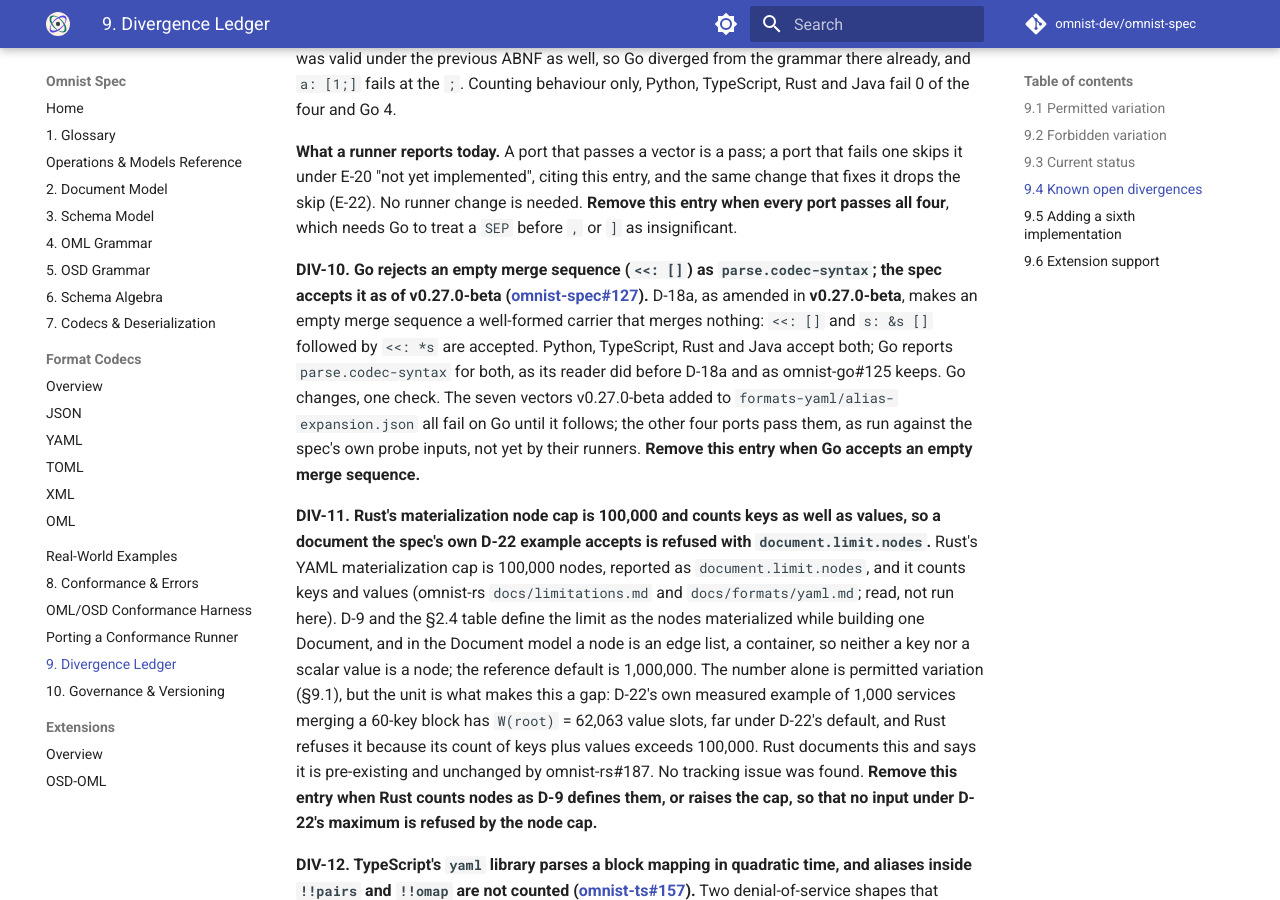
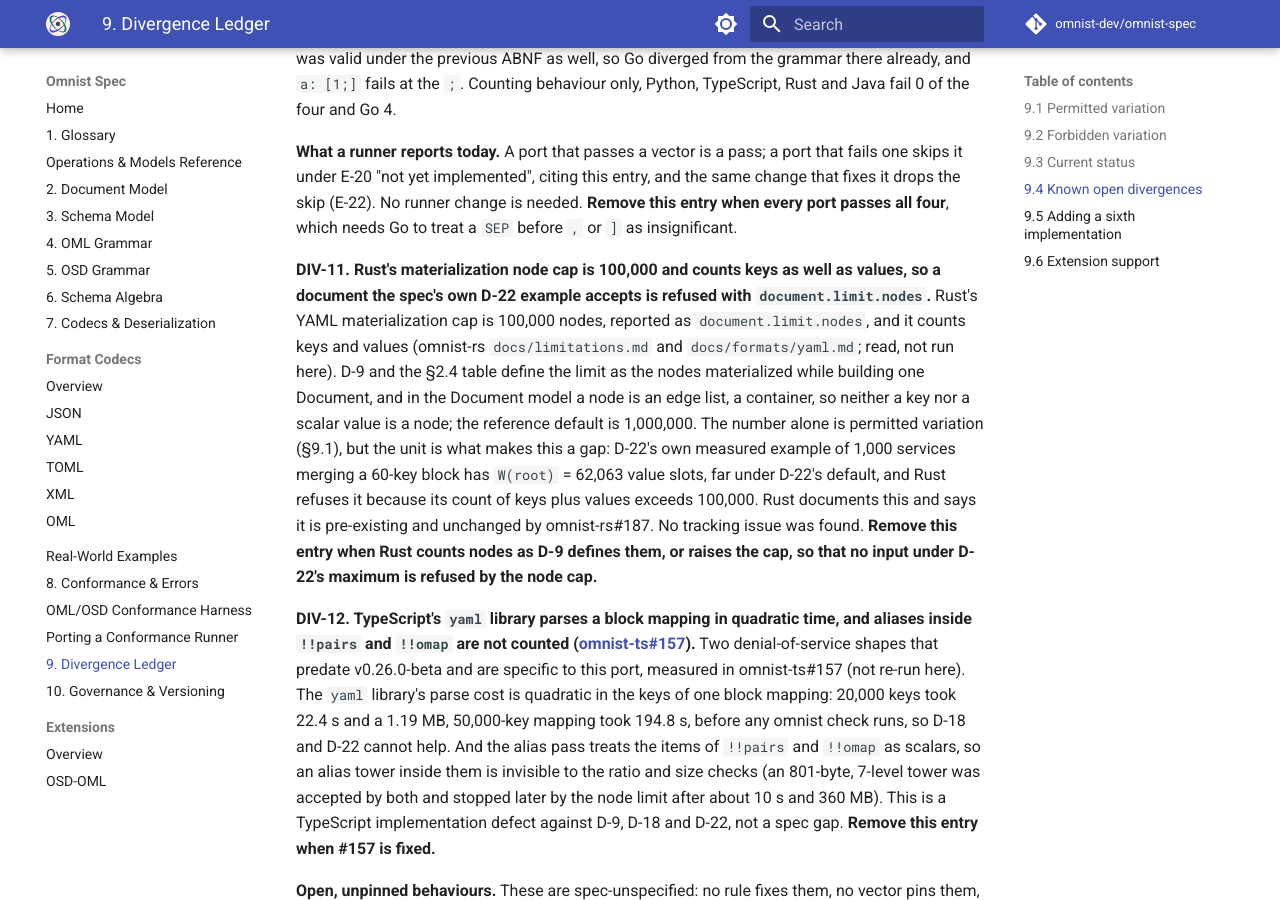
Before and after one commit to omnist-dev/omnist-spec, an MkDocs documentation site: the page built from docs/09-divergence-ledger.md, in a window 1280 px wide and 900 px high, scrolled down 9999 px. Built offline with MkDocs 1.6.1 and Material for MkDocs 9.7.7, drawn with Linux system fonts in a browser that asks for light colours; comment, search, counter and statistics services are not loaded; some of the changed text lies outside the part shown.

Commit message:
Ledger: Go v0.7.1-alpha; retire DIV-10 (#131)

```diff
--- a/docs/09-divergence-ledger.md
+++ b/docs/09-divergence-ledger.md
@@ -129,7 +129,7 @@
 **Versions.** The Version row is each port's latest **tag**. Python
 `v0.10.1` is on PyPI (`omnist-0.10.1` is served). Rust `v0.5.0-alpha` is
 tagged and its Publish run is in progress; crates.io's newest version is
-still `0.3.1-alpha`. Go `v0.7.0-alpha` is distributed by tag only (module
+still `0.3.1-alpha`. Go `v0.7.1-alpha` is distributed by tag only (module
 proxy; no registry). TypeScript `v0.6.0-alpha` is tagged but **not**
 published to npm: `@omnist-dev/omnist` (the name in `package.json`) has only
 `0.2.0-alpha` and `0.3.0-alpha` (the `latest` and `alpha` tag). Java
@@ -139,14 +139,15 @@
 `0.2.2-alpha` and `0.2.5-alpha`, with `0.2.5-alpha` as latest and release.
 
 The v0.26.0-beta adoptions of Go, Rust and TypeScript are merged on each
-default branch and tagged (`v0.7.0-alpha`, `v0.5.0-alpha`, `v0.6.0-alpha`).
+default branch and tagged (`v0.7.0-alpha`, `v0.5.0-alpha`, `v0.6.0-alpha`); Go's v0.27.0-beta
+adoption is `v0.7.1-alpha`.
 Java's adoption is in its `v0.3.0-alpha` tag. None of the v0.26.0-beta rule
 set is published to a registry yet; Python has not adopted it.
 No port implements the OSD-OML extension (§9.6).
 
 | | Python | TypeScript | Rust | Go | Java |
 |---|---|---|---|---|---|
-| Version | 0.10.1 | 0.6.0-alpha | 0.5.0-alpha | 0.7.0-alpha | 0.3.0-alpha |
+| Version | 0.10.1 | 0.6.0-alpha | 0.5.0-alpha | 0.7.1-alpha | 0.3.0-alpha |
 | Maturity | beta, reference | alpha | alpha | alpha | alpha |
 | Document model | complete | complete (`bigint` for `integer`) | complete (all 7 kinds natively distinguished) | complete (all 7 kinds natively distinguished) | complete (all 7 kinds natively distinguished) |
 | Resource caps (§2.4's three universal limits; D-18 and D-22 are enforced by TypeScript, Rust, Go and Java, not Python — DIV-3) | all three | all three | all three | all three | all three |
@@ -159,7 +160,7 @@
 | Codecs (JSON/YAML/TOML/XML) | all four, attribute/namespace/interleaving drops reported | all four, attribute/namespace/interleaving drops reported | all four, attribute/namespace/interleaving drops reported | all four, attribute/namespace/interleaving drops reported | all four, attribute/namespace/interleaving drops reported |
 | §8.3 error codes | yes | yes | yes | yes | yes |
 | D-14, invalid UTF-8 rejected with `parse.invalid-encoding` at `1:1` (§2.5) | yes, via the CLI | yes, via the CLI | yes, via `omnist-cli` | yes, at the front of all six readers | yes, on stdin |
-| Conformance (Track 2 JSON vectors, all compared as `(path, code)` sets; 331 at v0.26.0-beta) | 247 pass / 0 fail / 40 skip (measured at v0.22.0-beta, 287 vectors; not re-run) | 297 pass / 0 fail / 34 skip (measured at v0.26.0-beta (omnist-ts#156); the 34 are 28 OSD-OML and 6 `limits`) | 297 pass / 0 fail / 34 skip (measured at v0.26.0-beta (omnist-rs#187); the 34 are 28 OSD-OML and 6 `limits`) | 303 pass / 0 fail / 28 skip (measured at v0.26.0-beta (omnist-go#125); the 28 are all OSD-OML) | 303 pass / 0 fail / 28 skip (measured at v0.26.0-beta (omnist-j#118); the 28 are all OSD-OML) |
+| Conformance (Track 2 JSON vectors, all compared as `(path, code)` sets; 331 at v0.26.0-beta) | 247 pass / 0 fail / 40 skip (measured at v0.22.0-beta, 287 vectors; not re-run) | 297 pass / 0 fail / 34 skip (measured at v0.26.0-beta (omnist-ts#156); the 34 are 28 OSD-OML and 6 `limits`) | 297 pass / 0 fail / 34 skip (measured at v0.26.0-beta (omnist-rs#187); the 34 are 28 OSD-OML and 6 `limits`) | 310 pass / 0 fail / 28 skip of 338 (measured at v0.27.0-beta (omnist-go#126); the 28 are all OSD-OML) | 303 pass / 0 fail / 28 skip (measured at v0.26.0-beta (omnist-j#118); the 28 are all OSD-OML) |
 | Conformance (fixtures) | 19/19 (not re-run) | 19/19 (at v0.26.0-beta) | 19/19 (at v0.26.0-beta) | 19/19 (at v0.26.0-beta) | 29/0/0 at v0.26.0-beta (Java's Track 1 headline: the 10 `_referee-self-test/*` fixtures are folded into it, [omnist-j#110](https://github.com/omnist-dev/omnist-j/issues/110)) |
 | Fuzz testing | yes | yes | yes | yes | yes |
 | Test coverage | 100% lines, gated (`coverage report --fail-under=100`) | 100% lines, branches, functions and statements, gated (vitest thresholds) | 100% lines, gated (`cargo llvm-cov --fail-under-lines 100`); region coverage is not gated | 100% per function, gated; excludes `main`, `cmdMaterialize` and the `tools/` harness and doc-example checker | 99.66% line / 99.19% branch measured, gated at 99.6% / 99.1% (about 1 line and 2 branches of headroom, `docs/limitations.md`) |
@@ -388,17 +389,6 @@
 **Remove this entry when every port passes all four**, which needs Go to treat a
 `SEP` before `,` or `]` as insignificant.
 
-**DIV-10. Go rejects an empty merge sequence (`<<: []`) as `parse.codec-syntax`; the spec accepts it as of v0.27.0-beta ([omnist-spec#127](https://github.com/omnist-dev/omnist-spec/issues/127)).**
-D-18a, as amended in **v0.27.0-beta**, makes an empty merge sequence a
-well-formed carrier that merges nothing: `<<: []` and `s: &s []` followed by
-`<<: *s` are accepted. Python, TypeScript, Rust and Java accept both; Go
-reports `parse.codec-syntax` for both, as its reader did before D-18a and as
-omnist-go#125 keeps. Go changes, one check. The seven vectors v0.27.0-beta added
-to `formats-yaml/alias-expansion.json` all fail on Go until it follows; the
-other four ports pass them, as run against the spec's own probe inputs, not yet
-by their runners.
-**Remove this entry when Go accepts an empty merge sequence.**
-
 **DIV-11. Rust's materialization node cap is 100,000 and counts keys as well as values, so a document the spec's own D-22 example accepts is refused with `document.limit.nodes`.**
 Rust's YAML materialization cap is 100,000 nodes, reported as
 `document.limit.nodes`, and it counts keys and values
```
Also changed, not shown: other parts of docs/09-divergence-ledger.md (+3 -3 lines).
